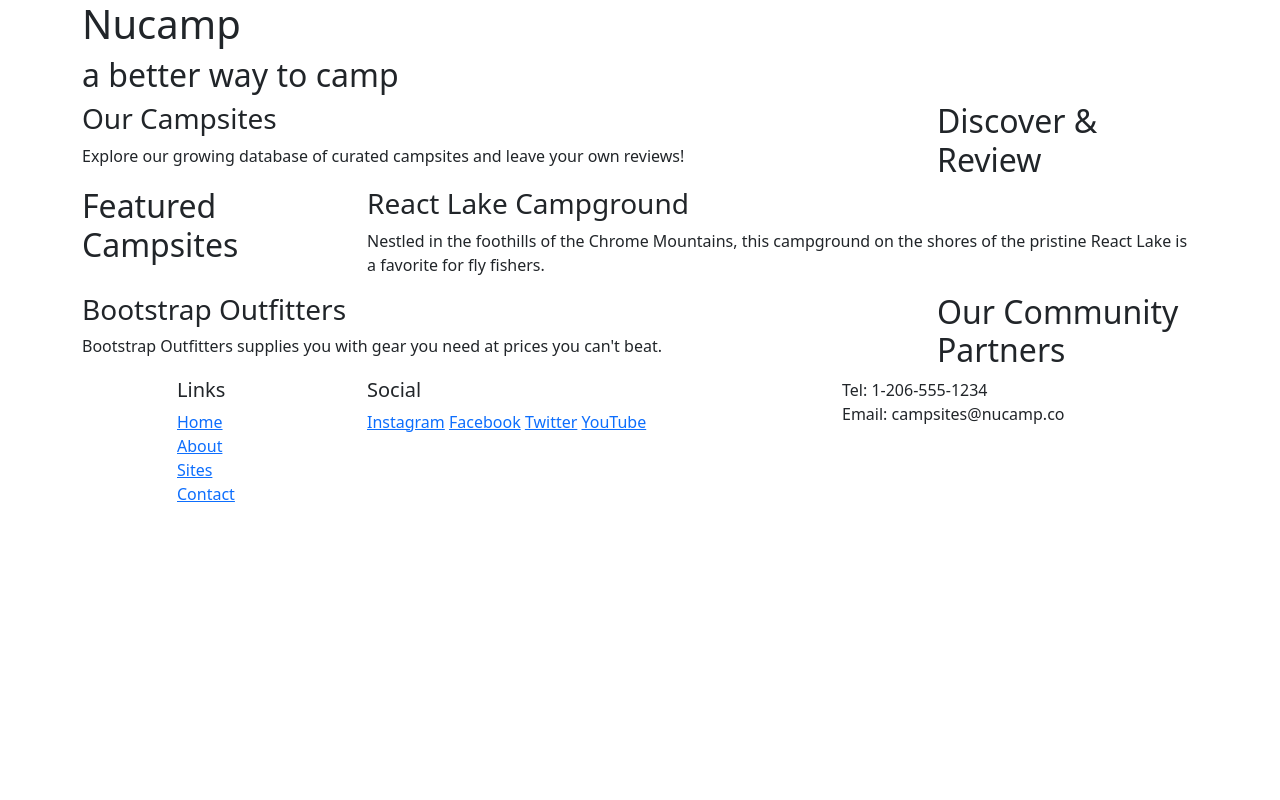
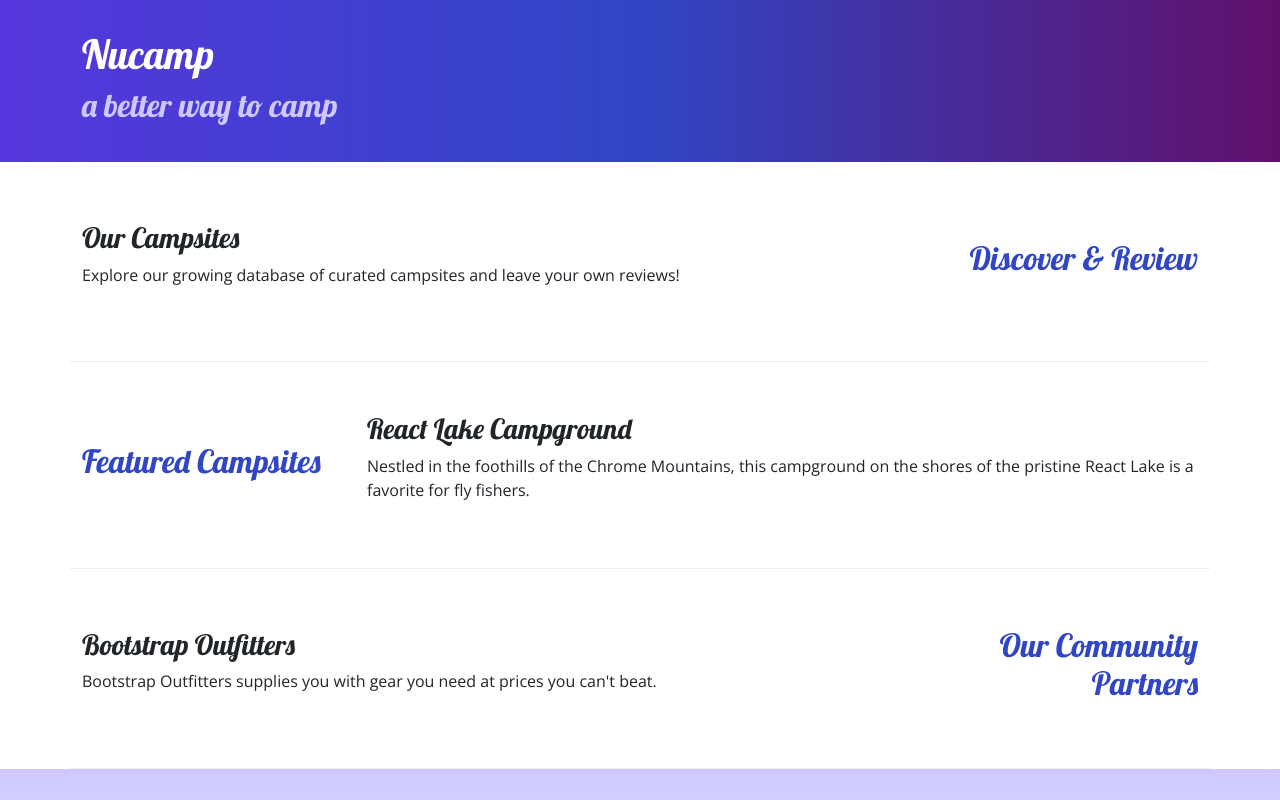
Before and after one commit to findbene/git-test, a plain HTML site: page NucampSite.html in a window 1280 px wide. Shown: the top 800 px of the page. Drawn offline with nearby package versions, Linux system fonts and the light colour scheme.

Commit message:
Adding custom style

```diff
--- a/index.html
+++ b/NucampSite.html
@@ -6,6 +6,8 @@
     <meta name="viewport" content="width=device-width initial-scale=1.0">
     <link href="https://cdn.jsdelivr.net/npm/bootstrap@5.2.3/dist/css/bootstrap.min.css" rel="stylesheet"
     integrity="sha384-rbsA2VBKQhggwzxH7pPCaAqO46MgnOM80zW1RWuH61DGLwZJEdK2Kadq2F9CUG65" crossorigin="anonymous"/>
+    <link rel="stylesheet" href="https://fonts.googleapis.com/css?family=Lobster|Open+Sans" />
+    <link rel="stylesheet" href="css/styles.css" />
     <title>Nucamp: A Better Way To Camp</title>
 </head>
 
@@ -27,9 +29,9 @@
     <main class="container">
 
     	<!-- discover section -->
-        <section class="row">
+        <section class="row row-content align-items-center"> <!--To vertically center the columns that are inside the content rows we use Bootstrap Flexbox-based class align-items-center-->
             <div class="col-sm-4 col-md-3 order-sm-last">
-                <h2>Discover & Review</h2>
+                <h2 class="text-sm-end">Discover & Review</h2>
             </div>
             <div class="col">
                 <h3>Our Campsites</h3>
@@ -38,7 +40,7 @@
         </section>
 
 		<!-- feature section -->
-        <section class="row">
+        <section class="row row-content align-items-center">
             <div class="col-sm-4 col-md-3">
                 <h2>Featured Campsites</h2>
             </div>
@@ -49,9 +51,9 @@
         </section>
 
 		<!-- partner section -->
-        <section class="row">
+        <section class="row row-content align-items-center">
             <div class="col-sm-4 col-md-3 order-sm-last">
-                <h2>Our Community Partners</h2>
+                <h2 class="text-sm-end">Our Community Partners</h2>
             </div>
             <div class="col">
                 <h3>Bootstrap Outfitters</h3>
@@ -64,7 +66,7 @@
     <!-- footer -->
     <footer>
         <div class="container">
-            <div class="row">
+            <div class="row row-content">
                 <div class="col-4 col-sm-2 offset-1">
                     <h5>Links</h5>
                     <ul class="list-unstyled">
@@ -74,7 +76,7 @@
                         <li><a href="#">Contact</a></li>
                     </ul>
                 </div>
-                <div class="col-6 col-sm-5">
+                <div class="col-6 col-sm-5 text-center">
                     <h5>Social</h5>
                     <a href="http://instagram.com/">Instagram</a>
                     <a href="http://facebook.com/">Facebook</a>
@@ -82,7 +84,7 @@
                     <a href="http://youtube.com/">YouTube</a>
                 </div>
 
-               <div class="col-sm-4">
+               <div class="col-sm-4 text-center">
                     Tel: 1-206-555-1234<br />
                     Email: campsites@nucamp.co
                </div>
--- /dev/null
+++ b/css/styles.css
@@ -0,0 +1,32 @@
+body {
+    font-family: "Open Sans", sans-serif;
+}
+
+h1, h2, h3 {
+    font-family: "Lobster", cursive;
+}
+
+h2 {
+    color: #3046c5;
+}
+
+header {
+    padding: 30px;
+    background-image: linear-gradient(to right, #5637DD, #3046C5, #60106B);
+    color: white;
+}
+
+header h2 {
+    color: #CEC8FF;
+}
+
+footer {
+    background-image: linear-gradient(#CEC8FF, white);
+    padding: 20px 0;
+}
+
+.row-content {
+    padding: 50px 0;
+    border-bottom: 1px ridge;
+    min-height:200px;
+}
```
